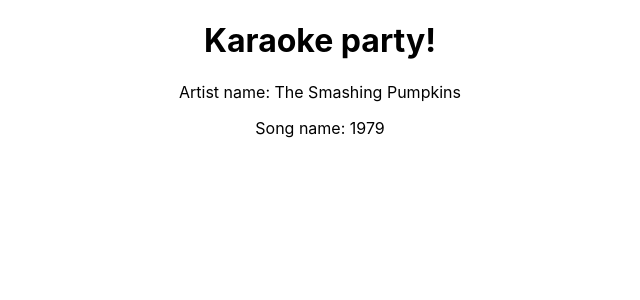
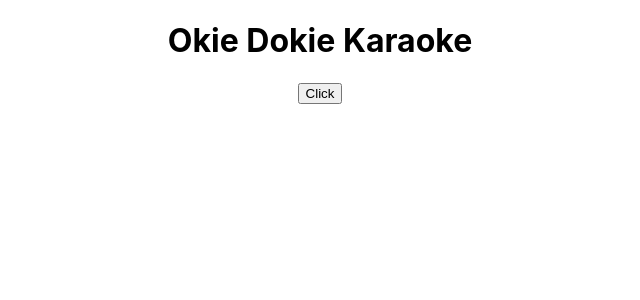
Before and after one commit to Mark0195/react-karaoke-sprint, a React (Create React App) app: page / in a window 1280 px wide. Shown: the top 300 px of the page, without its empty margins (320-960 px from the left). Built offline with nearby package versions, Linux system fonts and the light colour scheme.

Commit message:
react router added

```diff
--- a/src/App.js
+++ b/src/App.js
@@ -1,44 +1,19 @@
-import { React, useEffect, useState } from 'react';
-import ReactPlayer from "react-player"
+import { React } from 'react';
 import './App.css';
+import SongPage from './song_page'
+import HomePage from './home_page'
+import { BrowserRouter as Router, Switch, Route } from 'react-router-dom'
 
 function App() {
-
-  // Set our variables
-  const [artistName, setArtistName] = useState("Alice Cooper");
-  const [songAddress, setSongAddress] = useState("");
-  const [songName, setSongName] = useState("Bloop");
-
-  // Do this as soon as the app loads
-  useEffect(()=>{
-    console.log("Bleep bloop say this once");
-
-    fetch('data/songs.json')
-    .then((response) => response.json())
-    .then((json) => {
-
-      let randomNum = Math.floor(Math.random() * json.length)
-
-      console.log(json[randomNum]["artist"]);
-
-      setArtistName(json[randomNum]["artist"]);
-      setSongAddress(json[randomNum]["url"]);
-      setSongName(json[randomNum]["song"]);
-
-    });
-  },[]);
-
   return (
-    <div className="App">
-      <h1>Karaoke party!</h1>
-      <p>Artist name: {artistName}</p>
-      <p>Song name: {songName}</p>
-
-      <div className="PlayerArea">
-
-        <ReactPlayer width="100vw" url={songAddress} controls="true" />
+    <Router>
+      <div className="App">
+        <Switch>
+          <Route path="/" exact component={HomePage} />
+          <Route path="/song" component={SongPage} />
+        </Switch>
       </div>
-    </div>
+    </Router>
   );
 }
 
--- /dev/null
+++ b/src/home_page.js
@@ -0,0 +1,16 @@
+import { React } from 'react';
+import './App.css';
+import { Link } from 'react-router-dom'
+
+function HomePage() {
+  return (
+    <div className="App">
+        <h1>Okie Dokie Karaoke</h1>
+        <Link to="/song">
+            <button>Click</button>
+        </Link>
+    </div>
+  );
+}
+
+export default HomePage;
--- /dev/null
+++ b/src/song_page.js
@@ -0,0 +1,45 @@
+import { React, useEffect, useState } from 'react';
+import ReactPlayer from "react-player"
+import './App.css';
+
+function SongPage() {
+
+  // Set our variables
+  const [artistName, setArtistName] = useState("Alice Cooper");
+  const [songAddress, setSongAddress] = useState("");
+  const [songName, setSongName] = useState("Bloop");
+
+  // Do this as soon as the app loads
+  useEffect(()=>{
+    console.log("Bleep bloop say this once");
+
+    fetch('data/songs.json')
+    .then((response) => response.json())
+    .then((json) => {
+
+      let randomNum = Math.floor(Math.random() * json.length)
+
+      console.log(json[randomNum]["artist"]);
+
+      setArtistName(json[randomNum]["artist"]);
+      setSongAddress(json[randomNum]["url"]);
+      setSongName(json[randomNum]["song"]);
+
+    });
+  },[]);
+
+  return (
+    <div className="App">
+      <h1>Karaoke party!</h1>
+      <p>Artist name: {artistName}</p>
+      <p>Song name: {songName}</p>
+
+      <div className="PlayerArea">
+
+        <ReactPlayer width="100vw" url={songAddress} controls="true" />
+      </div>
+    </div>
+  );
+}
+
+export default SongPage;
```
